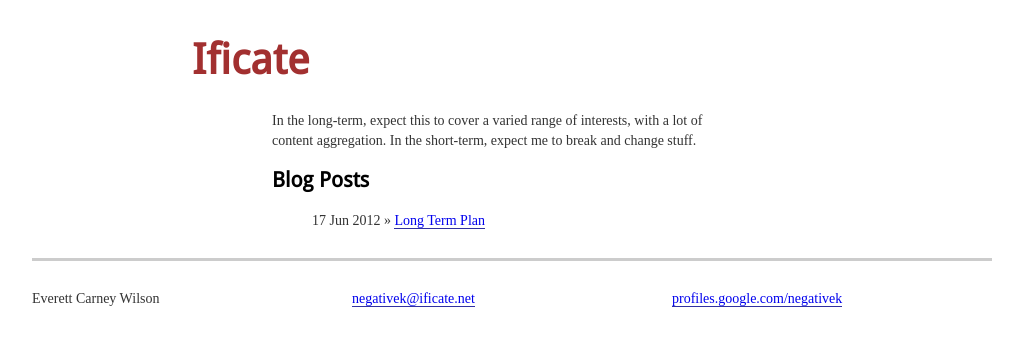
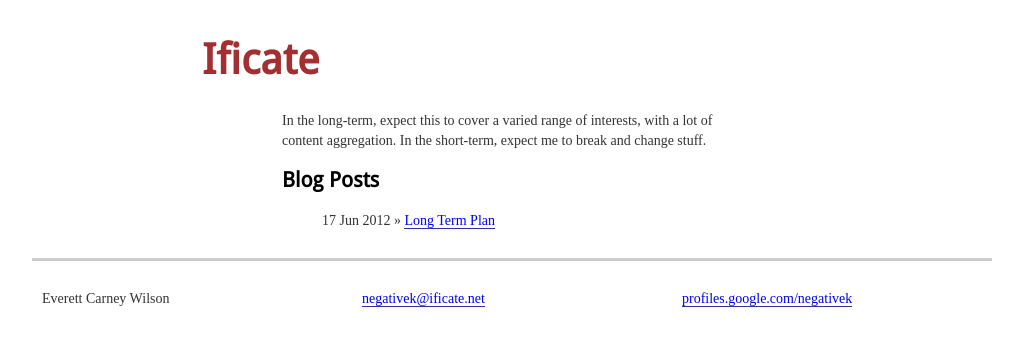
Before and after one commit to emarchak/ificateJekyll, a Jekyll site: the page built from index.html, in a window 1280 px wide. Shown: the top 346 px of the page, without its empty margins (128-1151 px from the left). Built offline with Jekyll 4.4.1, drawn with Linux system fonts in a browser that asks for light colours; some web fonts are replaced; Markdown is read by kramdown in place of the engine named in the settings.

Commit message:
User prefix/suffix properly.
Replaces improper use of grids to the left/right.

```diff
--- a/_layouts/default.html
+++ b/_layouts/default.html
@@ -29,22 +29,18 @@
 </head>
 <body>
 	<div id="wrap" class="container_12">
-		<div class="grid_2 alpha"><p /></div>
-		<header class="grid_8">
+		<header class="grid_8 prefix_2 suffix_2">
 			{% if site.title %}
 			<h1><a href="{{site.url}}">{{site.title}}</a></h1>
 			{% endif %}
 		</header>
-		<div class="grid_2 omega"><p /></div>
 		<div class="clear"></div>
-		<div class="grid_3 alpha"><p /></div>
-		<section class="grid_6">
+		<section class="grid_6 prefix_3 suffix_3">
 			{{ content }}
 		</section>
-		<div class="grid_3 omega"><p /></div>
 		<div class="clear"></div>
 		<footer>
-			<div class="grid_4 alpha">
+			<div class="grid_4">
 				<p>
 					{% if site.author %}{{site.author}}<br />{% endif %}
 				</p>
@@ -56,7 +52,7 @@
 					{% endif %}
 				</p>
 			</div>
-			<div class="grid_4 omega">
+			<div class="grid_4">
 				<p>
 					{% if site.twitter_id %}
 					<a href="http://twitter.com/{{site.twitter_id}}">twitter.com/{{site.twitter_id}}</a><br />
```
